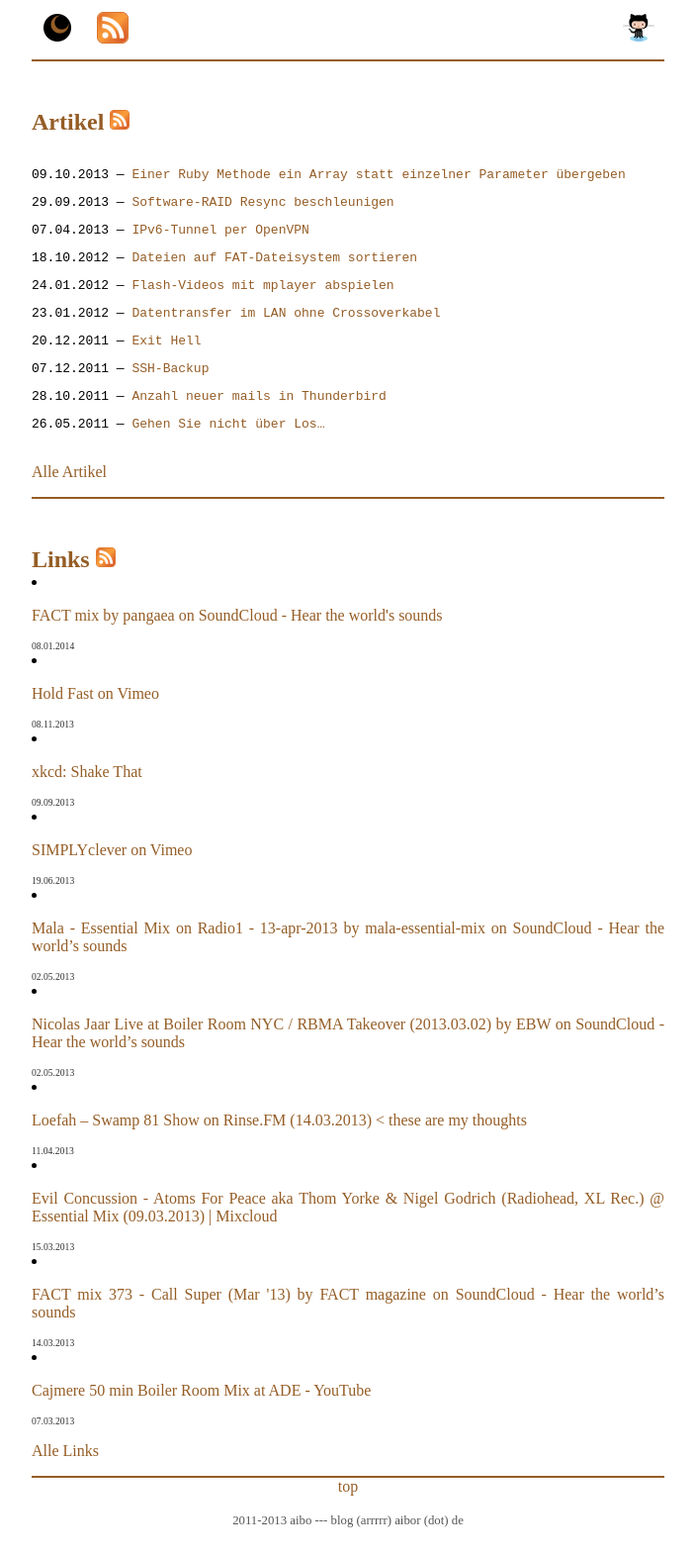
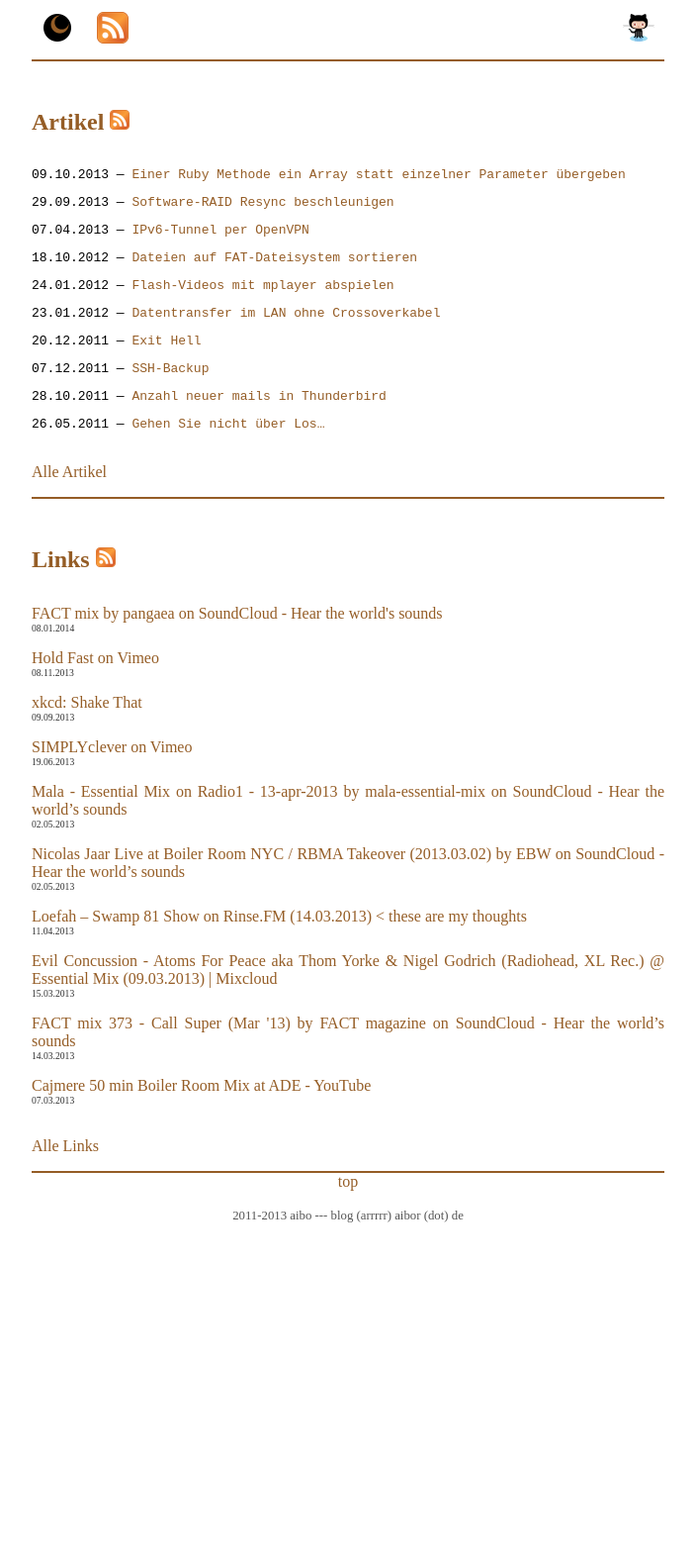
Before and after one commit to aibor/aibor.github.com, a Jekyll site: the page built from index.markdown, in a window 1280 px wide. Shown: the whole page at 99% size, without its empty margins (18-721 px from the left). Built offline with Jekyll 4.4.1, drawn with Linux system fonts in a browser that asks for light colours; after the commit the page ends 1265 px from its top, so only the background shows below that.

Commit message:
fixed wrong listings

```diff
--- a/index.markdown
+++ b/index.markdown
@@ -14,6 +14,7 @@ title: aiBo - Notizblog
 ---
 ## [Links][2] <a href="/links/atom.xml" title="Feed für Links"><img src="/images/feed-small.png" alt="Feed" title="Feed für Links"></a>
 
+<ul class="linklist">
 {% for post in site.categories.links limit:10 %}
 <li>
 <p>
@@ -23,7 +24,8 @@ title: aiBo - Notizblog
   {{ post.date | date: "%d.%m.%Y" }}
 </p>
 </li>
-{% endfor %}{:.linklist}
+{% endfor %}
+</ul>
 [Alle Links][2]
 
 [2]: /links/ "Alle Links auflisten"
```
